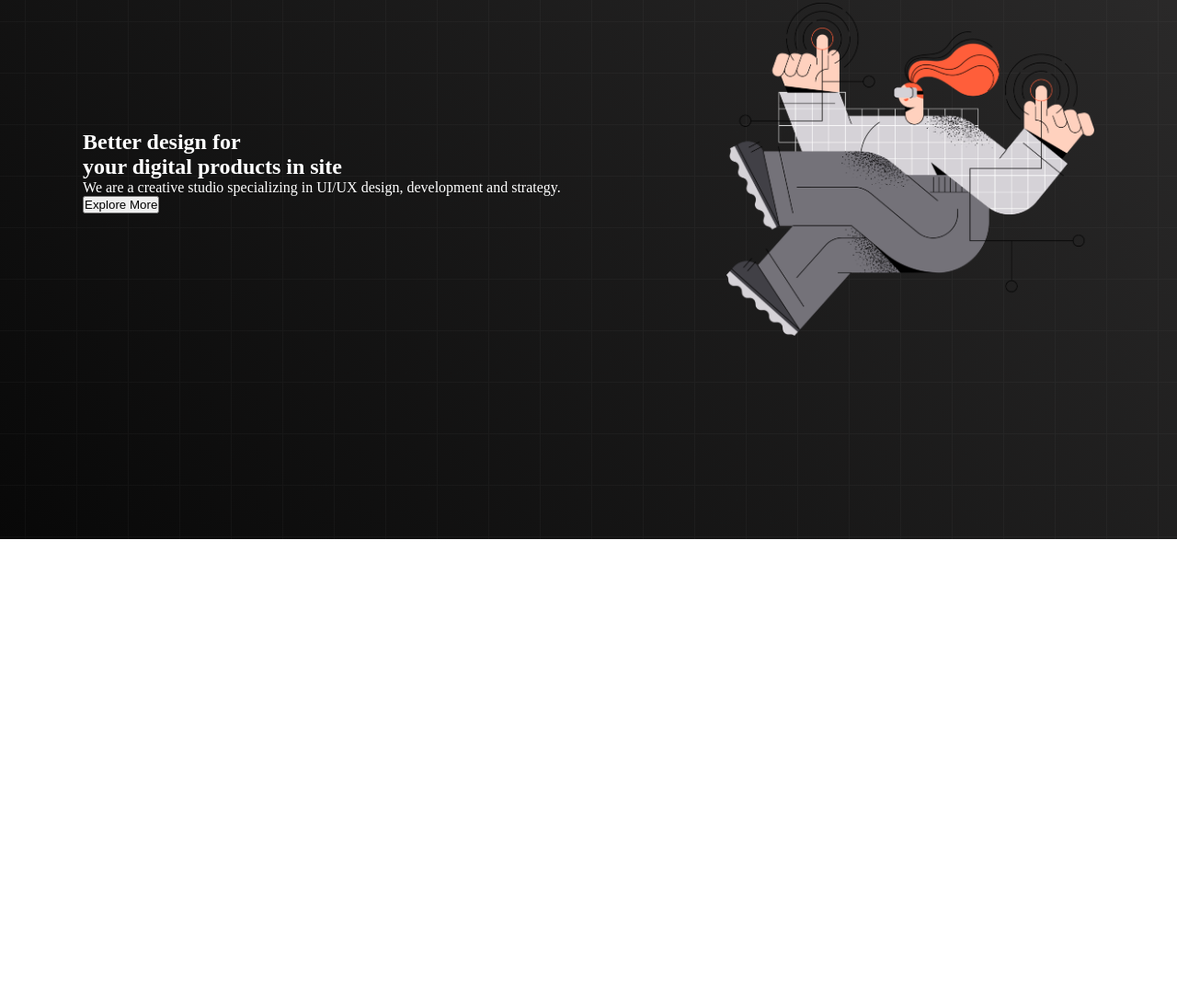
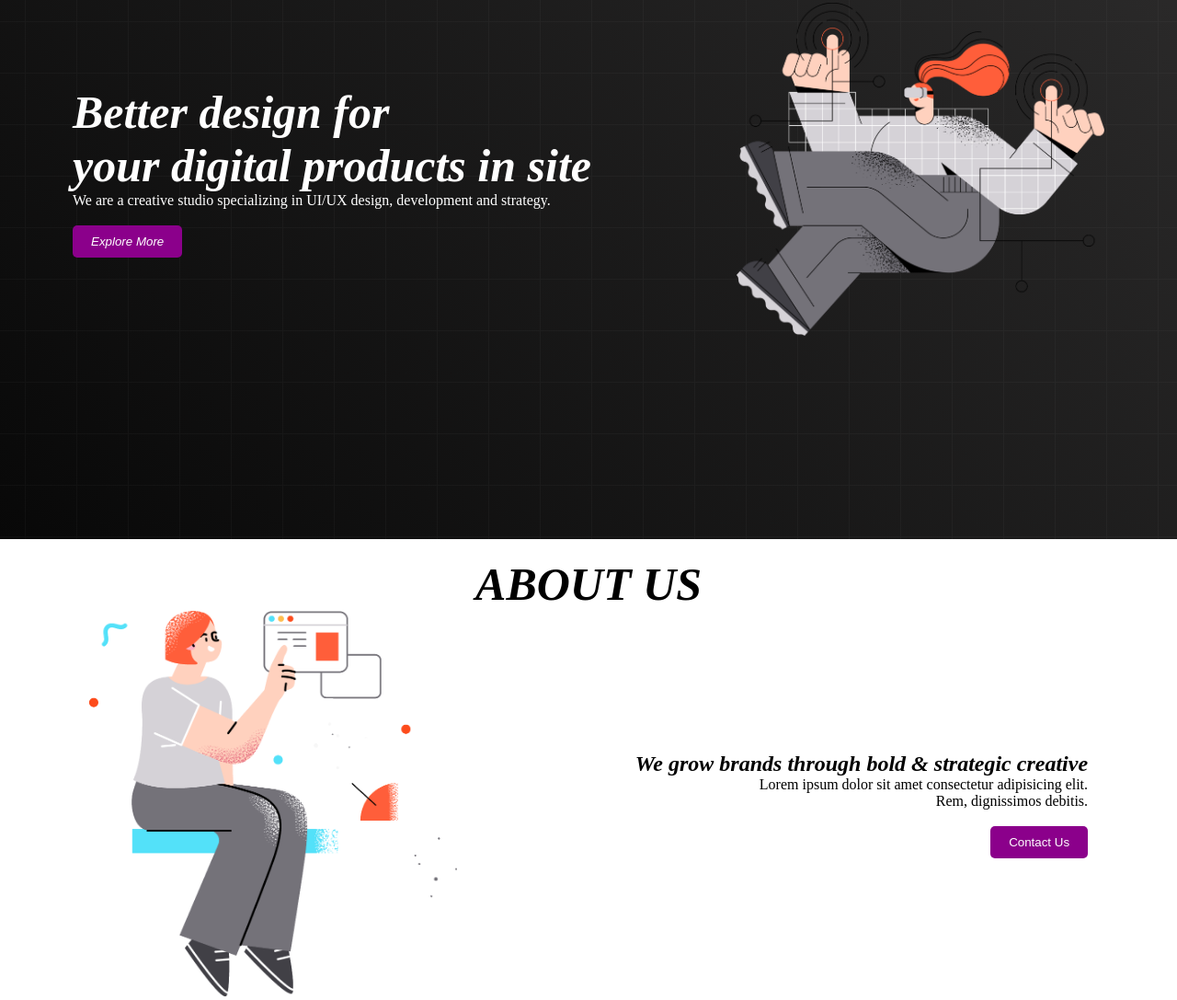
Before and after one commit to ISMAIL878727/digital-product-himu, a plain HTML site: page index.html in a window 1280 px wide. Shown: the part 315-1402 px from the top of the page at 92% size. Before the commit the page ends 901 px from the top, so only its background shows below. Drawn offline with Linux system fonts and the light colour scheme.

Commit message:
fourth time

```diff
--- a/index.html
+++ b/index.html
@@ -33,16 +33,32 @@
         <section>
             <div class="sec-father">
             <div class="sec-text">
-            <h1>Better design for<br>
-                your digital products in site </h1>
+            <h1 class="title"><i>Better design for<br>
+                your digital products in site </i></h1>
                 <p class="described">  We are a creative studio specializing in UI/UX design, development
                     and strategy.</p>
-                    <button>Explore More</button>
+                    <br>
+                    <button class="btn"><i>Explore More</i></button>
                     </div>
                     <div class="banner">
                         <img class="banner-img1" src="banner.png" alt="" srcset="">
                     </div>
                 </div>
+        </section>
+        <!-- this is about us section-->
+        <section>
+            <h1 class="about-title"> <i>ABOUT US</i></h1>
+            <div class="about-father">
+                <div class="about-info">
+                    <h1><i>We grow brands through
+                        bold & strategic creative</i></h1>
+                        <p>Lorem ipsum dolor sit amet consectetur adipisicing elit.<br> Rem, dignissimos debitis.</p><br>
+                        <button class="btn">Contact Us</button>
+                </div>
+                    <div class="about-photo">
+                        <img class="banner-img1" src="./section.png" alt="" srcset="">
+                </div>
+            </div>
         </section>
 
     </menu>
--- a/style.css
+++ b/style.css
@@ -42,3 +42,32 @@
 .sec-text{
     color: white;
 }
+.title{
+    font-size: 50px;
+    font-weight: bold;
+}
+.btn{
+    padding: 10px 20px;
+    background-color: darkmagenta;
+    color: white;
+    border: none;
+    border-radius: 5px;
+}
+.btn:hover{
+    color: black;
+    cursor: pointer;
+}
+.about-father{
+    display: flex;
+    justify-content: space-around;
+    align-items: center;
+    flex-direction: row-reverse;
+}
+.about-title{
+    text-align: center;
+    padding-top: 20px;
+    font-size: 50px;
+}
+.about-info{
+    text-align: end;
+}
```
Also changed, not shown: section.png (added).
